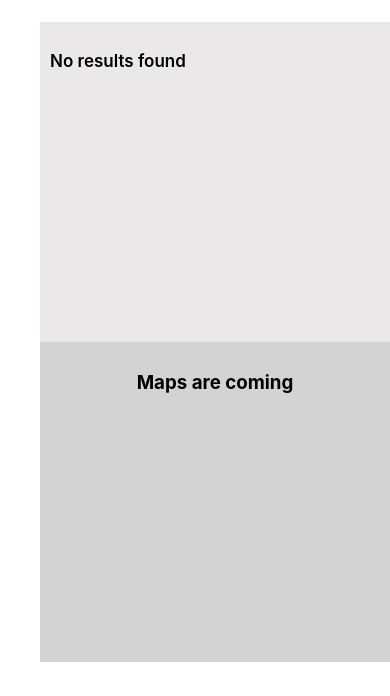
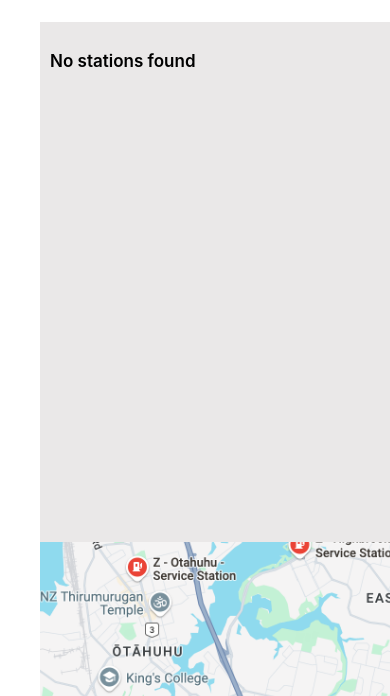
Before and after one commit to harikachi/misfiveshow, a React app in the folder zstation-app/: page / in a window 390 px wide. Shown: the part 626-1322 px from the top of the page. Built offline with nearby package versions, Linux system fonts and the light colour scheme.

Commit message:
modifications related to ui

```diff
--- a/zstation-app/src/components/Filters.js
+++ b/zstation-app/src/components/Filters.js
@@ -186,7 +186,7 @@ function Filters() {
     <div className="resultContainer">
       <div className="results-container">
             {results.length === 0 ? (
-            <p className="locator-results-summary">No results found</p>
+            <p className="locator-results-summary">No stations found</p>
           ) : (
             <div className="locator-results">
               <ul className="locator-results-list">
@@ -207,8 +207,6 @@ function Filters() {
       </div>
 
       <div className='search-container'>
-        <h3>Maps are coming</h3>
-
       </div>
     </div>
     </div>
--- a/zstation-app/src/css/Filters.css
+++ b/zstation-app/src/css/Filters.css
@@ -180,7 +180,7 @@
     width: 700px;
     height: 620px;
     flex-shrink: 0;
-    background: url() lightgray 50% / cover no-repeat;
+    background: url(../images/map.png) lightgray 50% / cover no-repeat;
 }
 
 .locator-results-list {
@@ -297,7 +297,7 @@
   }
   .results-container {
     width: auto;
-    height: 300px;
+    height: 500px;
     text-align: left;
     overflow-y: scroll;
     overflow-x: scroll;
@@ -307,12 +307,12 @@
   }
   .search-container {
     width: auto;
-    height: 300px;
+    height: 500px;
     justify-content: center;
     align-items: center;
     padding: 10px;
     margin-left: 40px;
-    background: url() lightgray 50% / cover no-repeat;
+    background: url(../images/map.png) lightgray 50% / cover no-repeat;
     overflow-y: scroll;
     overflow-x: scroll;
   }
--- a/zstation-app/src/css/Header.css
+++ b/zstation-app/src/css/Header.css
@@ -159,7 +159,7 @@
   }
 
   .search-items-mobile {
-    display: none;
+    margin-left: 0px;
   }
 
   @media (max-width: 990px) {
```
Also changed, not shown: zstation-app/src/images/map.png (added).
